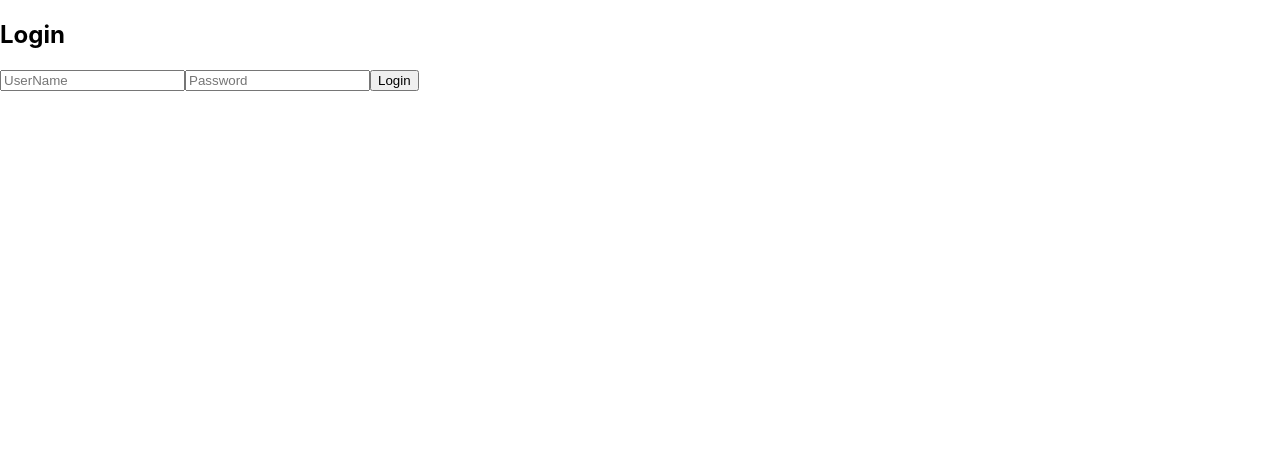
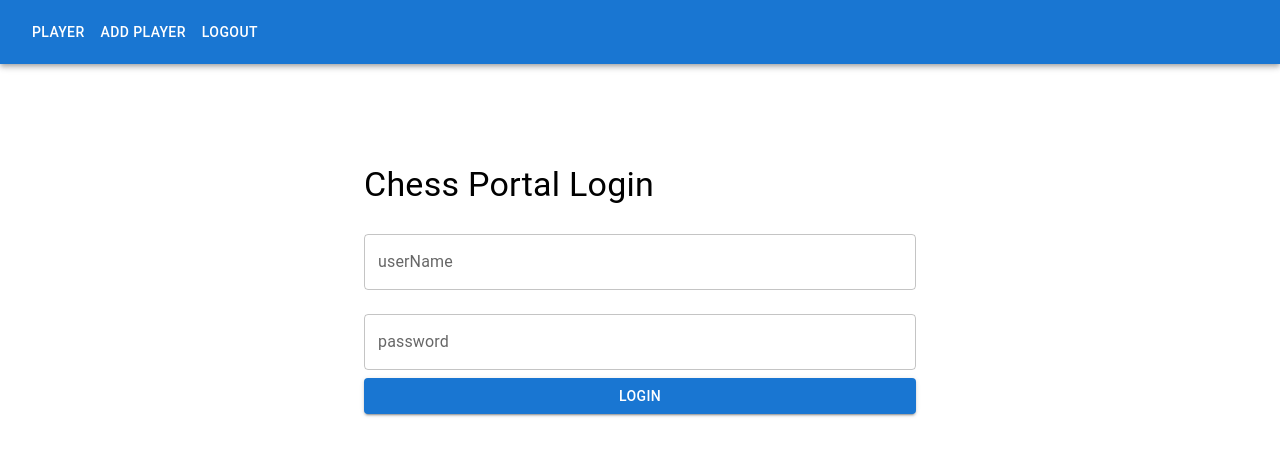
Before and after one commit to heshaN1998/frontend-chess-portal, a React (Create React App) app: page / in a window 1280 px wide. Shown: the top 456 px of the page. Built offline with nearby package versions, Linux system fonts and the light colour scheme.

Commit message:
fix page error and adding login UI

```diff
--- a/src/App.js
+++ b/src/App.js
@@ -4,10 +4,12 @@ import Login from './pages/Login'
 import Players from './pages/Players';
 import AddPlayer from './pages/AddPlayer';
 import {BrowserRouter,Routes,Route} from "react-router-dom";
+import Navbar from './components/Navbar';
 
 function App() {
   return (
     <BrowserRouter>
+    <Navbar/>
     <Routes>
       <Route path="/" element={<Login/>}/>
       <Route path="/players" element={<Players/>}/>
--- /dev/null
+++ b/src/components/Navbar.js
@@ -0,0 +1,23 @@
+import { AppBar,Toolbar,Button } from "@mui/material";
+import { Link } from "react-router-dom";
+
+function Navbar(){
+    return(
+        <AppBar position="static">
+
+            <Toolbar>
+                <Button color="inherit" component={Link} to ="/Players">
+                    Player
+                </Button>
+
+                <Button color="inherit" component={Link} to="/add-Player">
+                    Add Player
+                </Button>
+                <Button color="inherit" component={Link} to ="/">
+                    Logout
+                </Button>
+            </Toolbar>
+        </AppBar>
+    );
+}
+export default Navbar;
--- a/src/pages/login.js
+++ b/src/pages/login.js
@@ -1,5 +1,6 @@
 import React,{useState} from "react"
 import api from "../api/axiosConfig"
+import { TextField,Button,Container,Typography } from "@mui/material";
 
 function Login(){
     const[userName,setUserName]=useState("");
@@ -15,12 +16,14 @@ function Login(){
         }
     };
     return(
-        <div>
-            <h2>Login</h2>
-            <input placeholder="UserName" onChange={(e)=>setUserName(e.target.value)}/>
-        <input placeholder="Password" type="password" onChange={(e)=>setPassword(e.target.value)}/>
-        <button onClick={loginHandle}>Login</button>
-        </div>
+        <Container maxWidth="sm" style={{marginTop:"100px"}}>
+            <Typography variant="h4" gutterBottom>
+                Chess Portal Login
+            </Typography>
+                <TextField fullWidth label="userName" margin="normal" onChange={(e)=>setUserName(e.target.value)}/>
+                <TextField fullWidth label="password" type="password" margin="normal" onChange={(e)=>setPassword(e.target.value)}/>
+                <Button fullWidth variant="contained" onClick={loginHandle}>Login</Button>
+            </Container>
 
     );
 }
```
